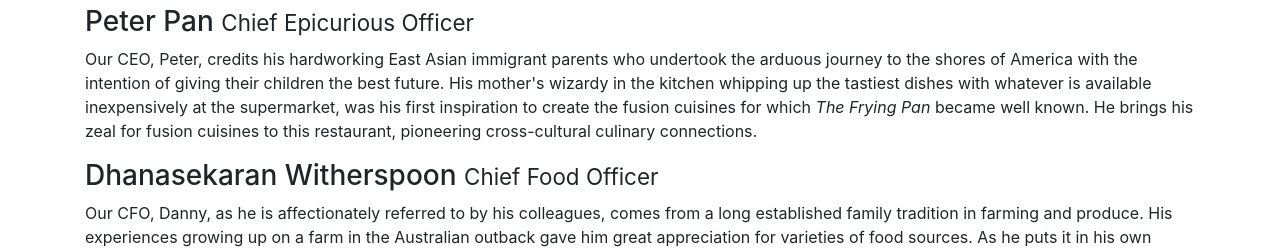
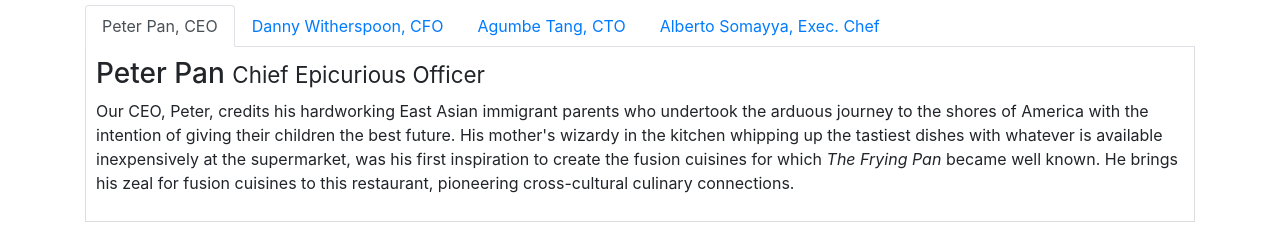
Before and after one commit to kushan22/conFusion, a website: page aboutus.html in a window 1280 px wide. Shown: the part 851-1099 px from the top of the page. Drawn offline with nearby package versions, Linux system fonts and the light colour scheme.

Commit message:
Tabs and Pills

```diff
--- a/aboutus.html
+++ b/aboutus.html
@@ -118,14 +118,50 @@
     <div class = "row">
         <div class = "col col-sm-12">
             <h2>Corporate Leadership</h2>
+
+            <ul class="nav nav-tabs">
+                <li class="nav-item">
+                    <a class="nav-link active" href="#peter" role="tab" data-toggle="tab">Peter Pan, CEO </a>
+                </li>
+                <li class="nav-item">
+                    <a class="nav-link" href="#danny" role="tab" data-toggle="tab">Danny Witherspoon, CFO </a>
+                </li>
+                <li class="nav-item">
+                    <a class="nav-link" href="#agumbe" role="tab" data-toggle="tab">Agumbe Tang, CTO </a>
+                </li>
+                <li class="nav-item">
+                    <a class="nav-link" href="#alberto" role="tab" data-toggle="tab">Alberto Somayya, Exec. Chef</a>
+                </li>
+
+            </ul>
+
+            <div class="tab-content">
+
+                <div role="tabpanel" class="tab-pane fade show active" id="peter">
+
                     <h3>Peter Pan <small>Chief Epicurious Officer</small></h3>
                     <p class = "hidden-xs-down">Our CEO, Peter, credits his hardworking East Asian immigrant parents who undertook the arduous journey to the shores of America with the intention of giving their children the best future. His mother's wizardy in the kitchen whipping up the tastiest dishes with whatever is available inexpensively at the supermarket, was his first inspiration to create the fusion cuisines for which <em>The Frying Pan</em> became well known. He brings his zeal for fusion cuisines to this restaurant, pioneering cross-cultural culinary connections.</p>
+                </div>
+
+                <div role="tabpanel" class="tab-pane fade" id="danny">
                     <h3>Dhanasekaran Witherspoon <small>Chief Food Officer</small></h3>
                     <p class = "hidden-xs-down">Our CFO, Danny, as he is affectionately referred to by his colleagues, comes from a long established family tradition in farming and produce. His experiences growing up on a farm in the Australian outback gave him great appreciation for varieties of food sources. As he puts it in his own words, <em>Everything that runs, wins, and everything that stays, pays!</em></p>
+
+                </div>
+
+                <div role="tabpanel" class="tab-pane" id="agumbe">
                     <h3>Agumbe Tang <small>Chief Taste Officer</small></h3>
                     <p class = "hidden-xs-down">Blessed with the most discerning gustatory sense, Agumbe, our CTO, personally ensures that every dish that we serve meets his exacting tastes. Our chefs dread the tongue lashing that ensues if their dish does not meet his exacting standards. He lives by his motto, <em>You click only if you survive my lick.</em></p>
+
+                </div>
+
+                <div role="tabpanel" class="tab-pane fade" id="alberto">
+
                     <h3>Alberto Somayya <small>Executive Chef</small></h3>
                     <p class = "hidden-xs-down">Award winning three-star Michelin chef with wide International experience having worked closely with whos-who in the culinary world, he specializes in creating mouthwatering Indo-Italian fusion experiences. He says, <em>Put together the cuisines from the two craziest cultures, and you get a winning hit! Amma Mia!</em></p>
+
+                </div>
+            </div>
         </div>
     </div>
 
--- a/css/style.css
+++ b/css/style.css
@@ -50,3 +50,10 @@
 	background-color: #FFAB00;
 	color: floralwhite;
 }
+
+.tab-content {
+	border-left: 1px solid #ddd;
+	border-right: 1px solid #ddd;
+	border-bottom: 1px solid #ddd;
+	padding: 10px;
+}
```
Lines whose indentation alone changed are shown as unchanged.
